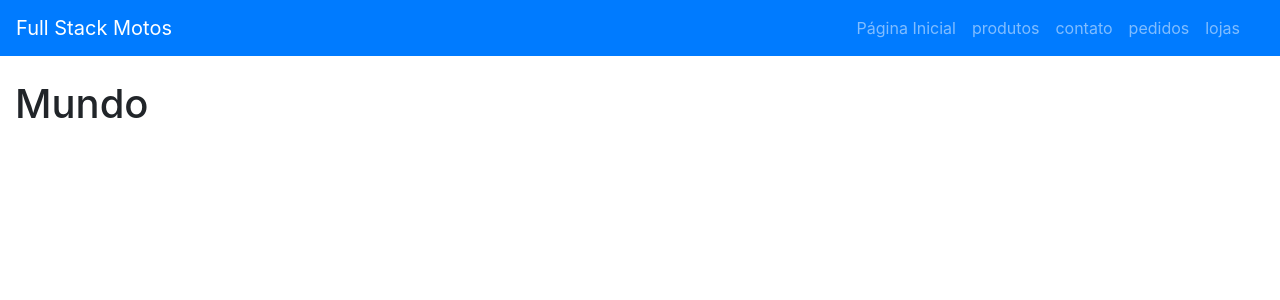
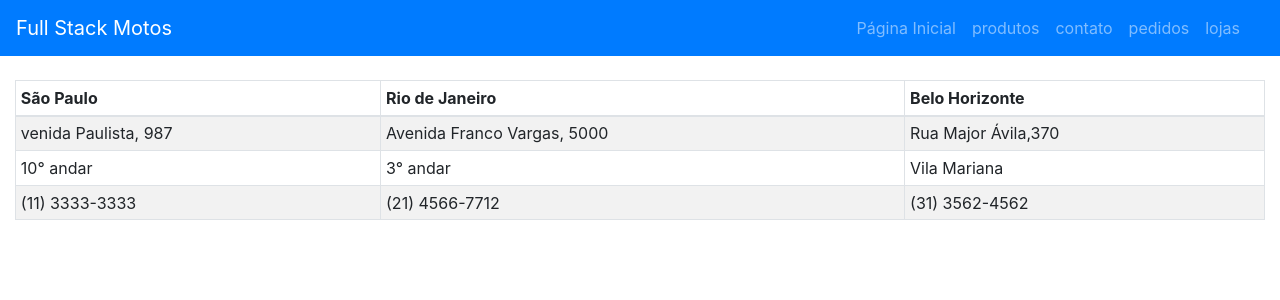
Before and after one commit to josiel5423926/projeto-react, a React (Create React App) app: page /Lojas in a window 1280 px wide. Shown: the top 300 px of the page. Built offline with nearby package versions, Linux system fonts and the light colour scheme.

Commit message:
Consertando o caminho das imagens

```diff
--- a/src/pages/Contato.js
+++ b/src/pages/Contato.js
@@ -1,6 +1,27 @@
+import { Container, Col} from 'react-bootstrap';
+import Logo from './logo.png';
+
+
 export default function Contato() {
     return (
-        <h1>Olá </h1>
+        <Container className="text-center bg-light" fluid>
+
+            <div className="py-4">
+                <h1 className="py-4">Fale Conosco</h1>
+            </div>
+
+             <Col className="mx-auto my-5" sm={12} md={6} lg={6}>
+                            <a href="/">
+                                <img src={Logo} width="150px" alt="&copy; Full Stack Motos" title="&copy; Full Stack Motos" className="shadow-sm bg-white rounded" />
+                            </a>
+                            <a href="/">
+                                <img src="./logo.png" width="150px" alt="&copy; Full Stack Motos" title="&copy; Full Stack Motos" className="shadow-sm bg-white rounded" />
+                            </a>
+             </Col>
+
+
+
+        </Container>
     )
 
 
--- a/src/pages/Home.js
+++ b/src/pages/Home.js
@@ -1,6 +1,21 @@
+import { Container, Col} from 'react-bootstrap';
 export default function Home() {
     return (
-        <h1>Olá Mundo</h1>
+        <Container className="text-center bg-light" fluid>
+
+            <div className="py-4">
+                <h1 className="py-4">Seja Bem-vindo</h1>
+            </div>
+
+             <Col className="mx-auto my-5" sm={12} md={6} lg={6}>
+                            <a href="/">
+                                <img src="./logo.png" width="150px" alt="&copy; Full Stack Motos" title="&copy; Full Stack Motos" className="shadow-sm bg-white rounded" />
+                            </a>
+             </Col>
+
+
+
+        </Container>
     )
 
 
--- a/src/pages/Lojas.js
+++ b/src/pages/Lojas.js
@@ -1,6 +1,40 @@
+
+import { Table} from "react-bootstrap";
+
+
 export default function Lojas() {
     return (
-        <h1> Mundo</h1>
+        <Table striped bordered hover size="sm">
+        <thead>
+          <tr>
+
+            <th>São Paulo</th>
+            <th>Rio de Janeiro</th>
+            <th>Belo Horizonte</th>
+          </tr>
+        </thead>
+        <tbody>
+          <tr>
+
+            <td>venida Paulista, 987</td>
+            <td>Avenida Franco Vargas, 5000</td>
+            <td>Rua Major Ávila,370</td>
+          </tr>
+          <tr>
+
+            <td>10&deg; andar</td>
+            <td>3&deg; andar</td>
+            <td>Vila Mariana</td>
+          </tr>
+          <tr>
+            <td>(11) 3333-3333</td>
+            <td>(21) 4566-7712</td>
+            <td>(31) 3562-4562</td>
+
+          </tr>
+        </tbody>
+      </Table>
+
     )
 
 
```
Also changed, not shown: src/pages/logo.png (renamed from src/Components/Produto/img/logo.png).
